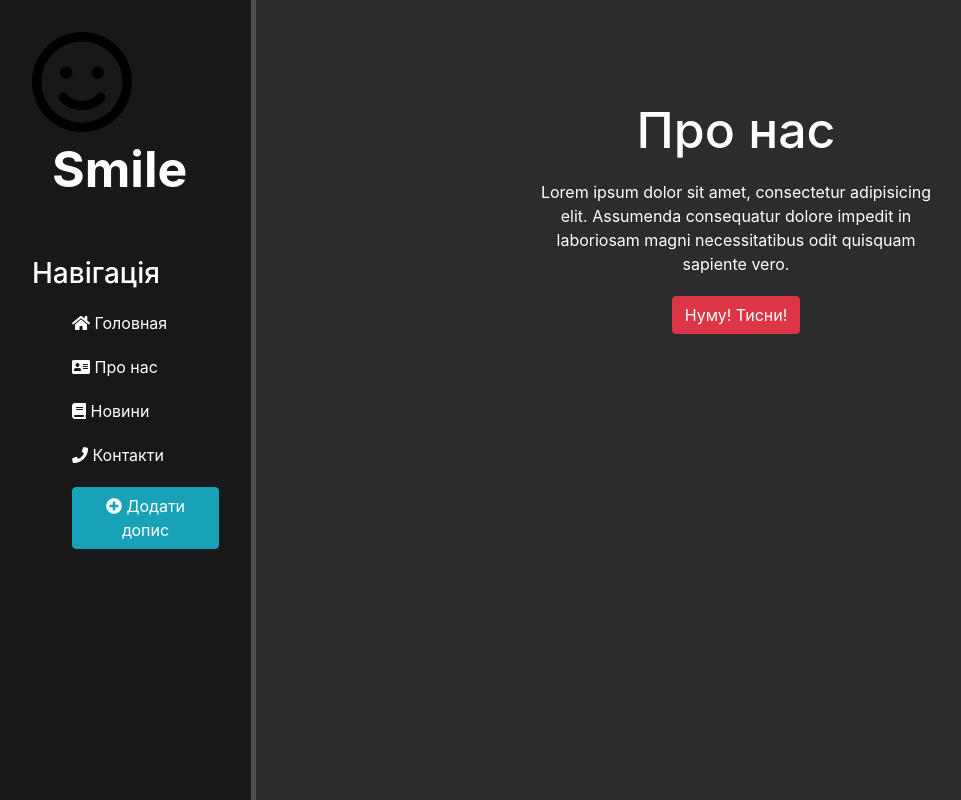
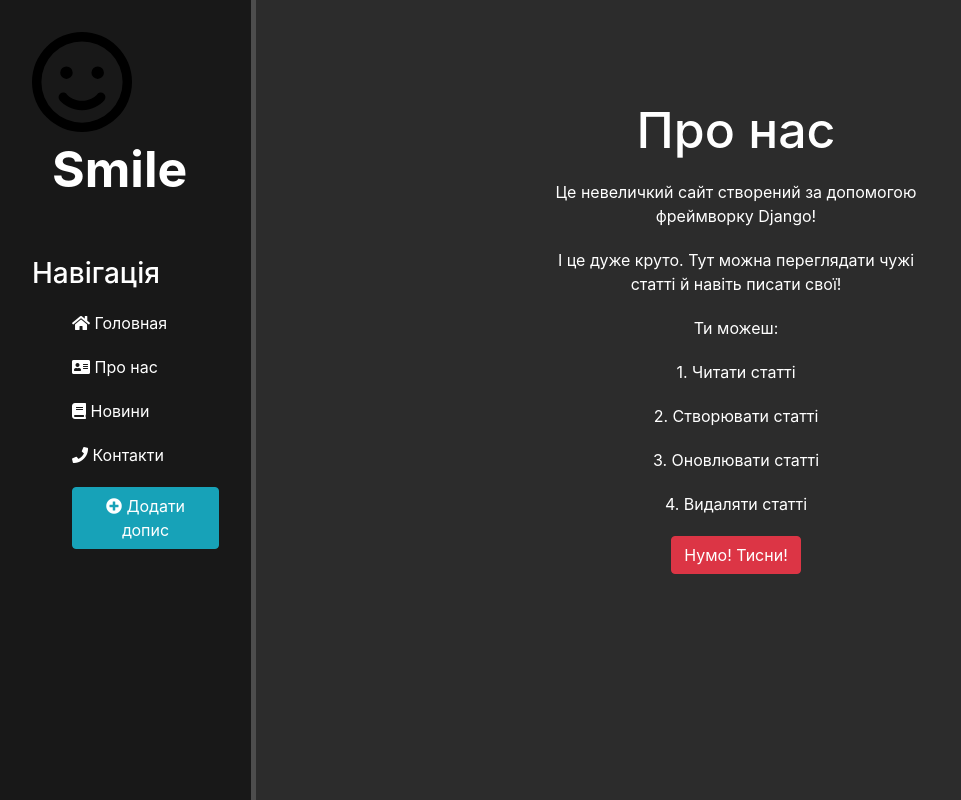
Before and after one commit to NazarKovtun/web_app, a Django app: template web_app/my_site/main/templates/main/about.html in a window 1280 px wide. Shown: the whole page, without its empty margins (0-961 px from the left). Run offline with Django 5.2, Linux system fonts and the light colour scheme; the template is opened without the code that fills it, so the values that code supplies are empty; some libraries are stand-ins or nearby versions.

Commit message:
Update `about.html`: Change text in about page

```diff
--- a/web_app/my_site/main/templates/main/about.html
+++ b/web_app/my_site/main/templates/main/about.html
@@ -5,7 +5,13 @@
 {% block content %}
     <div class="features">
         <h1>Про нас</h1>
-        <p>Lorem ipsum dolor sit amet, consectetur adipisicing elit. Assumenda consequatur dolore impedit in laboriosam magni necessitatibus odit quisquam sapiente vero.</p>
-        <button class="btn btn-danger">Нуму! Тисни!</button>
+        <p>Це невеличкий сайт створений за допомогою фреймворку Django!</p>
+        <p>І це дуже круто. Тут можна переглядати чужі статті й навіть писати свої!</p>
+        <p>Ти можеш:</p>
+        <p>1. Читати статті</p>
+        <p>2. Створювати статті</p>
+        <p>3. Оновлювати статті</p>
+        <p>4. Видаляти статті</p>
+        <button class="btn btn-danger">Нумо! Тисни!</button>
     </div>
 {% endblock %}
```
